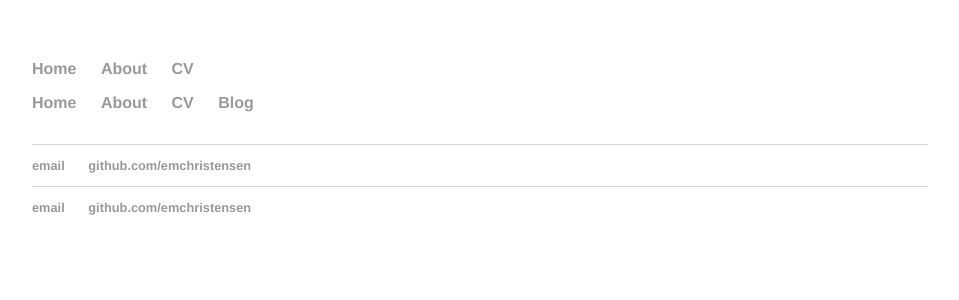
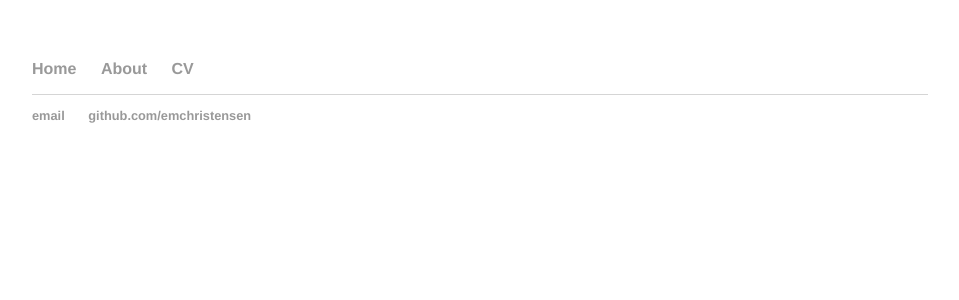
Before and after one commit to emchristensen/emchristensen.github.io, a Jekyll site: the page built from index.html, in a window 1280 px wide. Shown: the top 300 px of the page, without its empty margins (160-1119 px from the left). Built offline with Jekyll 4.4.1, drawn with Linux system fonts in a browser that asks for light colours.

Commit message:
Update index.html

```diff
--- a/index.html
+++ b/index.html
@@ -2,33 +2,3 @@
 layout: default
 title: Erica Christensen
 ---
-<!DOCTYPE html>
-<html>
-	<head>
-		<title></title>
-		<!-- link to main stylesheet -->
-		<link rel="stylesheet" type="text/css" href="/css/main.css">
-	</head>
-	<body>
-		<nav>
-    		<ul>
-        		<li><a href="/">Home</a></li>
-	        	<li><a href="/about">About</a></li>
-        		<li><a href="/cv">CV</a></li>
-        		<li><a href="/blog">Blog</a></li>
-    		</ul>
-		</nav>
-		<div class="container">
-    		<div class="blurb">
-        		<h1></h1>
-				<p></p>
-    		</div><!-- /.blurb -->
-		</div><!-- /.container -->
-		<footer>
-    		<ul>
-        		<li><a href="mailto:erica.christensen@weecology.org">email</a></li>
-        		<li><a href="https://github.com/emchristensen">github.com/emchristensen</a></li>
-			</ul>
-		</footer>
-	</body>
-</html>
```
